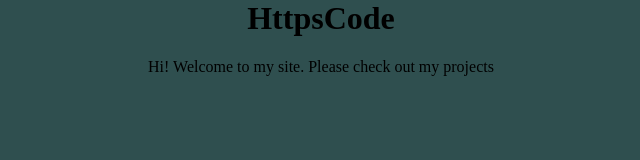
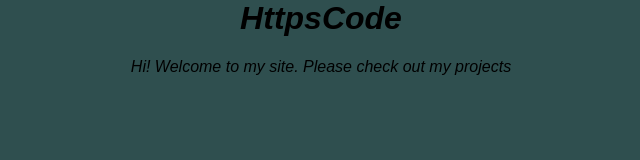
Before and after one commit to httpscode/httpscode.github.io, a plain HTML site: page index.html in a window 1280 px wide. Shown: the full height of the page, 319-959 px from the left. Drawn offline with Linux system fonts and the light colour scheme.

Commit message:
font change

```diff
--- a/styles.css
+++ b/styles.css
@@ -2,5 +2,6 @@ body {
     margin: 0;
     background-color: darkslategrey;
     text-align: center;
-    text-size-adjust: 50;
+    font-style: italic;
+    font-family: Arial, Helvetica, sans-serif;
 }
```
